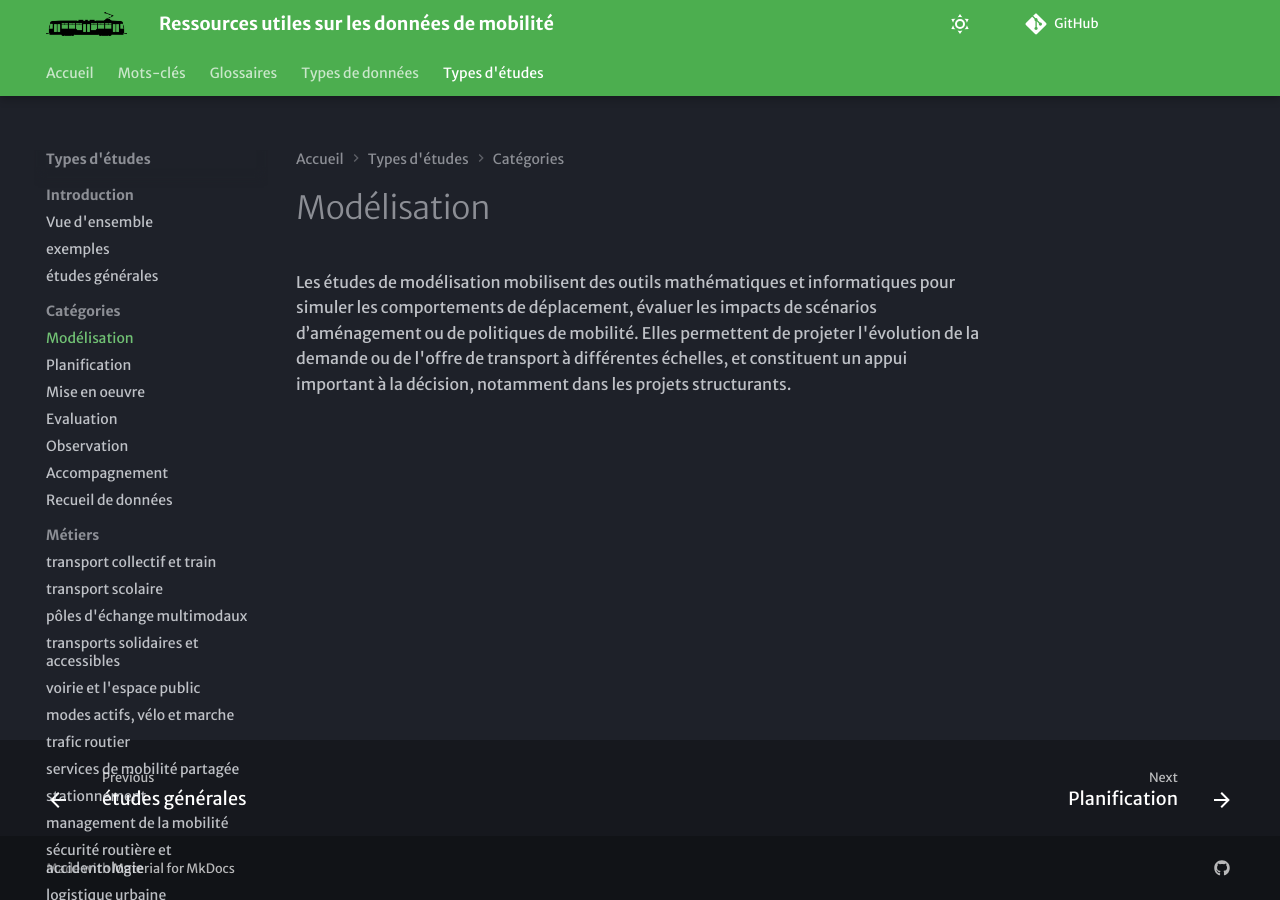
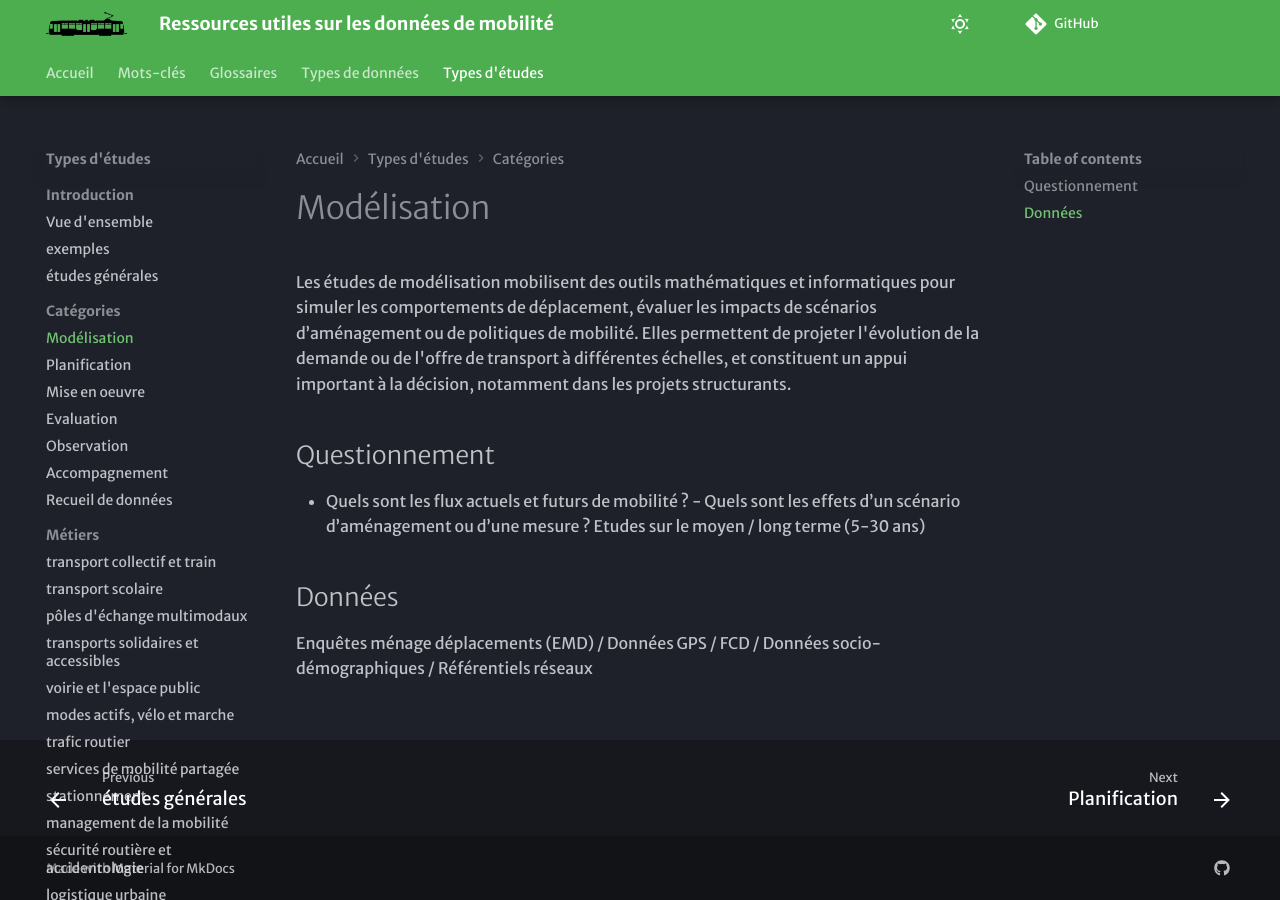
Before and after one commit to xdurang/mobscidat, an MkDocs documentation site: the page built from docs/type_etudes/modelisation.md, in a window 1280 px wide. Built offline with MkDocs 1.6.1 and Material for MkDocs 9.7.7, drawn with Linux system fonts in a browser that asks for light colours; some web fonts are replaced; comment, search, counter and statistics services are not loaded.

Commit message:
Update modelisation.md

```diff
--- a/docs/type_etudes/modelisation.md
+++ b/docs/type_etudes/modelisation.md
@@ -1,2 +1,7 @@
 # Modélisation
 Les études de modélisation mobilisent des outils mathématiques et informatiques pour simuler les comportements de déplacement, évaluer les impacts de scénarios d’aménagement ou de politiques de mobilité. Elles permettent de projeter l'évolution de la demande ou de l'offre de transport à différentes échelles, et constituent un appui important à la décision, notamment dans les projets structurants.
+## Questionnement
+- Quels sont les flux actuels et futurs de mobilité ? - Quels sont les effets d’un scénario d’aménagement ou d’une mesure ?
+Etudes sur le moyen / long terme (5-30 ans)
+## Données
+Enquêtes ménage déplacements (EMD) / Données GPS / FCD / Données socio-démographiques / Référentiels réseaux
```
